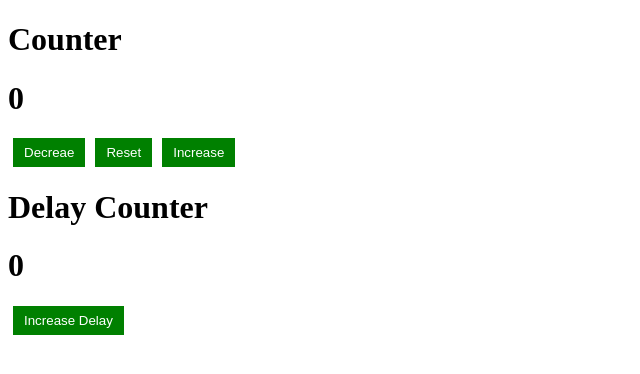
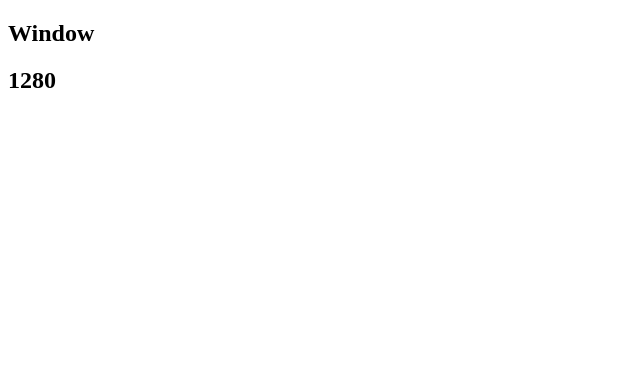
Before and after one commit to mrmohsensami/react-exort, a React (Create React App) app: page / in a window 1280 px wide. Shown: the top 374 px of the page, without its empty margins (0-640 px from the left). Built offline with nearby package versions, Linux system fonts and the light colour scheme.

Commit message:
window size useEffect return

```diff
--- /dev/null
+++ b/src/Window.js
@@ -0,0 +1,29 @@
+import React, { useState, useEffect } from "react";
+
+function Window() {
+    const [size, setSize] = useState(window.innerWidth);
+
+    const checkSize = () => {
+        setSize(window.innerWidth);
+    };
+
+    useEffect(() => {
+        console.log("useEffect");
+        window.addEventListener("resize", checkSize);
+        return () => {
+            window.removeEventListener("resize", checkSize);
+            console.log("clean up");
+        };
+    });
+
+    console.log("render");
+
+    return (
+        <>
+            <h2>Window</h2>
+            <h2>{size}</h2>
+        </>
+    );
+}
+
+export default Window;
--- a/src/index.js
+++ b/src/index.js
@@ -1,7 +1,8 @@
 import React from "react";
 import ReactDOM from "react-dom/client";
 import "./index.css";
-import Counter from "./Counter";
+import Window from "./Window";
+// import Counter from "./Counter";
 // import App from "./App";
 // import { cars } from "./data";
 // import Car from "./Car";
@@ -18,4 +19,4 @@ import Counter from "./Counter";
 // };
 
 const root = ReactDOM.createRoot(document.getElementById("root"));
-root.render(<Counter />);
+root.render(<Window />);
```
